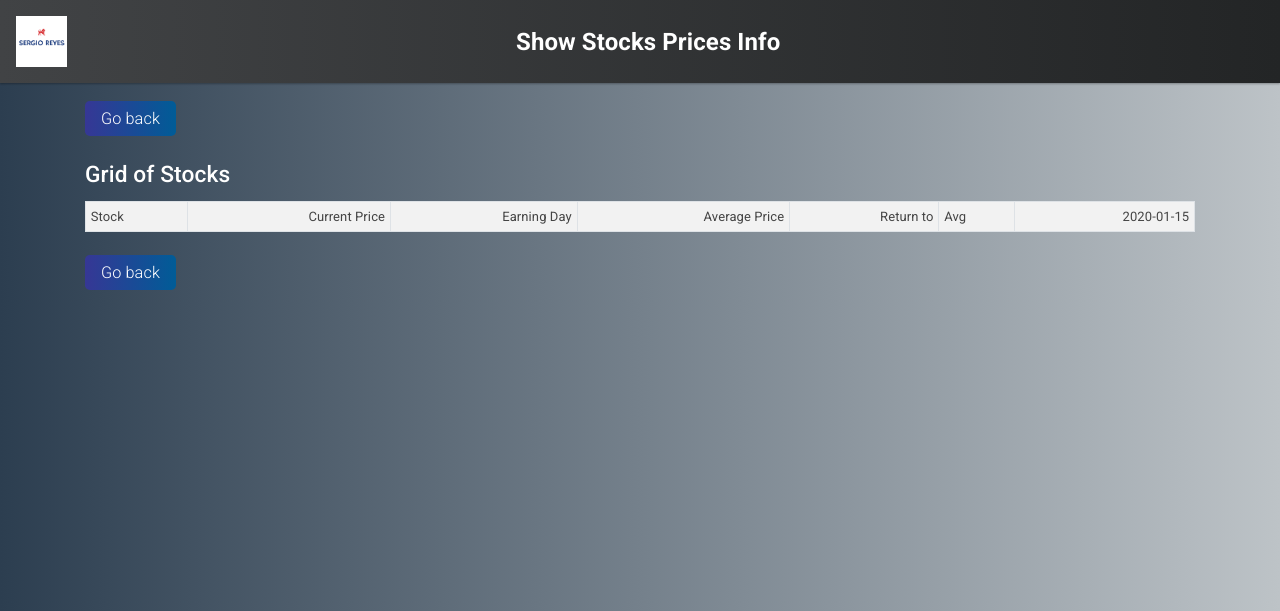
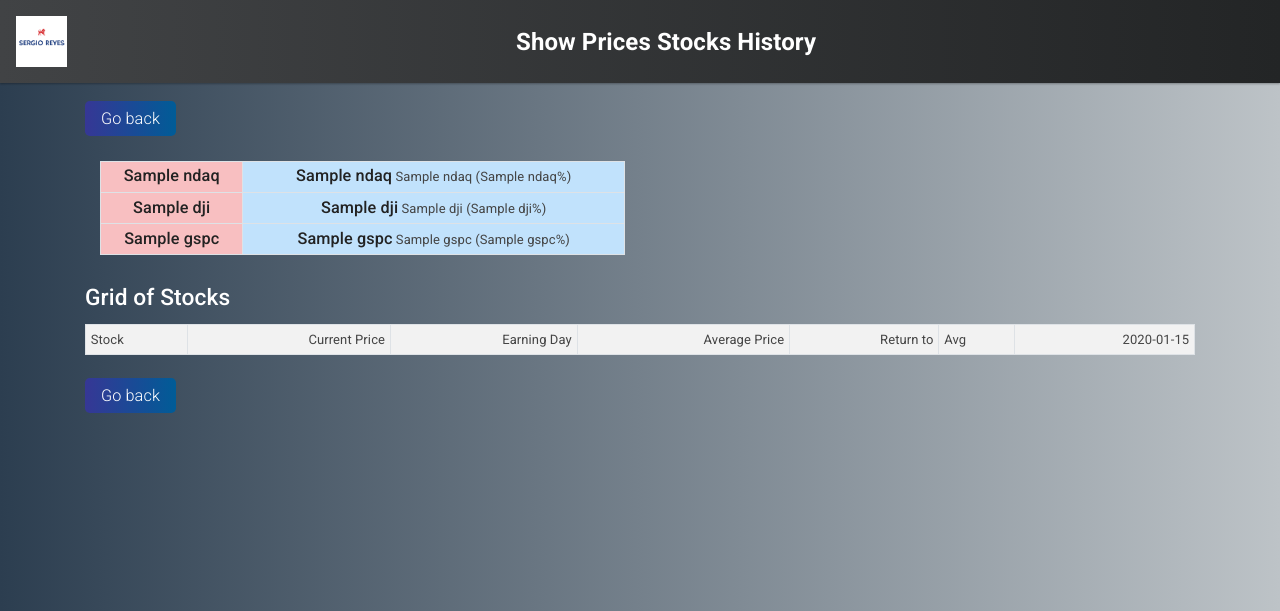
Before and after one commit to SREYES001/ShowTickerPricesHistory, a Flask app: template templates/create_stocks.html in a window 1280 px wide. Shown: the top 611 px of the page. Run offline with Flask 2, Linux system fonts and the light colour scheme; the template is opened without the code that fills it: most values are stand-ins (such as "Sample title", 1, 10 or a date in 2020); some libraries are stand-ins or nearby versions.

Commit message:
first commit

```diff
--- a/App.py
+++ b/App.py
@@ -41,29 +41,40 @@ def create_stocks():
 
     #print('Volume flag: ' + volume)
 
+    is_error = False
+
     if StockTextarea.strip() == '':
         flash('Please, Enter tickers on ticker Area')
-        return redirect(url_for('Index'))
+        is_error = True
+
 
     symbol = StockTextarea.split(',')
 
+    symbol_index = StockTextarea.split(',')
+
+    symbol_index.append('NDAQ')
+    symbol_index.append('^DJI')
+    symbol_index.append('^GSPC')
+
+
     if len(symbol) > 10:
         flash('Please, Enter 10 tickers maximum')
-        return redirect(url_for('Index'))
+        is_error = True
+
 
     # Get Start Date
     SD = ObtainDate(request.form['datefrom'])
 
     #Print if there is a error with the date SD
     if SD == '':
-        return redirect(url_for('Index'))
+        is_error = True
 
     # Get End Date
     ED = ObtainDate(request.form['dateto'])
 
     #Print if there is a error with the date ED
     if ED == '':
-        return redirect(url_for('Index'))
+        is_error = True
 
    # Get Current Date
     TD = datetime.date.today()
@@ -71,17 +82,17 @@ def create_stocks():
    #Print if there is a error with the date ED
     if SD.strftime("%Y%m%d") > TD.strftime("%Y%m%d"):
         flash('The start date can not higher than today')
-        return redirect(url_for('Index'))
+        is_error = True
 
     #Print if there is a error with the date ED
     if ED.strftime("%Y%m%d") > TD.strftime("%Y%m%d"):
         flash('The end date can not higher than today')
-        return redirect(url_for('Index'))
+        is_error = True
 
     #Print if there is a error with the date ED
     if ED <  SD:
         flash('The end date can''t be less than the start date')
-        return redirect(url_for('Index'))
+        is_error = True
 
     # Get number of days<
     dt = (ED - SD)
@@ -89,14 +100,45 @@ def create_stocks():
 
     if countDays > 30:
         flash('The count of the days can not be greater than 30 days')
+        is_error = True
+
+    if is_error:
         return redirect(url_for('Index'))
+        #return redirect(url_for('Index',PstockTextarea =request.form['StockTextarea'],P_StartDate=request.form['datefrom'],P_EndDate=request.form['dateto']))
+
+    list_yec = []
 
     tree_stocks = {}
 
-    #Set earnigs
-    #yec = YahooEarningsCalendar()
+    #Set tickers
+    m = Ticker(symbol_index)
 
-    m = Ticker(symbol)
+    #Get index prices
+    list_NDAQ = []
+
+    list_NDAQ.append(m.price['NDAQ']['shortName'])
+    list_NDAQ.append("{:.2f}".format(m.price['NDAQ']['regularMarketPrice']))
+    list_NDAQ.append("{:.2f}".format(m.price['NDAQ']['regularMarketChange']))
+    list_NDAQ.append("{:.2f}".format(m.price['NDAQ']['regularMarketChangePercent'] * 100))
+
+    list_DJI = []
+
+    list_DJI.append(m.price['^DJI']['shortName'])
+    list_DJI.append("{:.2f}".format(m.price['^DJI']['regularMarketPrice']))
+    list_DJI.append("{:.2f}".format(m.price['^DJI']['regularMarketChange']))
+    list_DJI.append("{:.2f}".format(m.price['^DJI']['regularMarketChangePercent'] * 100))
+
+    list_GSPC = []
+
+    list_GSPC.append(m.price['^GSPC']['shortName'])
+    list_GSPC.append("{:.2f}".format(m.price['^GSPC']['regularMarketPrice']))
+    list_GSPC.append("{:.2f}".format(m.price['^GSPC']['regularMarketChange']))
+    list_GSPC.append("{:.2f}".format(m.price['^GSPC']['regularMarketChangePercent'] * 100))
+
+    tree_stocks['NDAQ'] = list_NDAQ
+    tree_stocks['DJI'] = list_DJI
+    tree_stocks['GSPC'] = list_GSPC
+    #End Index
 
     list_dates = []
 
--- a/templates/create_stocks.html
+++ b/templates/create_stocks.html
@@ -8,7 +8,31 @@
         </p>
     </div>
 </div>
-
+<p> </p>
+<div class="col-md-6 order-md-1">
+    <div class="table-responsive">
+        <table class="table table-sm bg-white table-bordered bg-white">
+            <tbody>
+                <tr>
+                    <td class="table-danger" style="text-align:center"><strong class="h5 text-dark">{{ pTreeStocks['NDAQ'][0]}}</strong></td>
+                    <td class="table-primary" style="text-align:center"><strong class="h5 text-dark">{{ pTreeStocks['NDAQ'][1]}}</strong> {{ pTreeStocks['NDAQ'][2]}}
+                        ({{ pTreeStocks['NDAQ'][3]}}%)</td>
+                </tr>
+                <tr>
+                    <td class="table-danger" style="text-align:center"><strong class="h5 text-dark">{{ pTreeStocks['DJI'][0]}}</strong></td>
+                    <td class="table-primary" style="text-align:center"><strong class="h5 text-dark">{{ pTreeStocks['DJI'][1]}}</strong> {{ pTreeStocks['DJI'][2]}}
+                        ({{ pTreeStocks['DJI'][3]}}%)</td>
+                </tr>
+                <tr>
+                    <td class="table-danger" style="text-align:center"><strong class="h5 text-dark">{{ pTreeStocks['GSPC'][0]}}</strong></td>
+                    <td class="table-primary" style="text-align:center"><strong class="h5 text-dark">{{ pTreeStocks['GSPC'][1]}}</strong> {{ pTreeStocks['GSPC'][2]}}
+                        ({{ pTreeStocks['GSPC'][3]}}%)</td>
+                </tr>
+            </tbody>
+        </table>
+    </div>
+</div>
+<p> </p>
 {% for stock in pTreeStocks %}
 {% if pTreeStocks[stock][stock+'0'] == 'DATA_FOUND' %}
 <p> </p>
--- a/templates/layout.html
+++ b/templates/layout.html
@@ -4,7 +4,7 @@
 <head>
   <meta charset="UTF-8">
   <meta name="viewport" content="width=device-width, initial-scale=1.0">
-  <title>Create Stocks Prices Files</title>
+  <title>Show Prices Stocks History</title>
   <link rel="stylesheet" href="https://bootswatch.com/4/materia/bootstrap.min.css">
   <link rel="stylesheet" href="{{ url_for('static',filename = 'css/main.css') }}">
 </head>
@@ -16,7 +16,7 @@
       <img style="height: 10.2%; width: 10.2%; float: left;" src="static/image/logo.png" alt="Responsive image">
     </div>
     <div class="text-center">
-      <a class="navbar-brand font-weight-bold" href="/">Show Stocks Prices Info</a>
+      <a class="navbar-brand font-weight-bold" href="/">Show Prices Stocks History</a>
     </div>
     <button class="navbar-toggler" type="button" data-toggle="collapse" data-target="#navbarNavAltMarkup"
       aria-controls="navbarNavAltMarkup" aria-expanded="false" aria-label="Toggle navigation">
```
